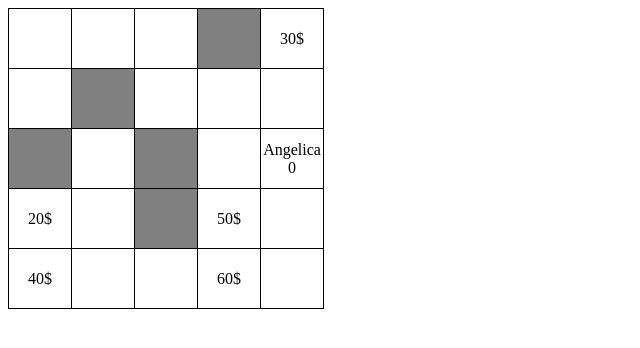
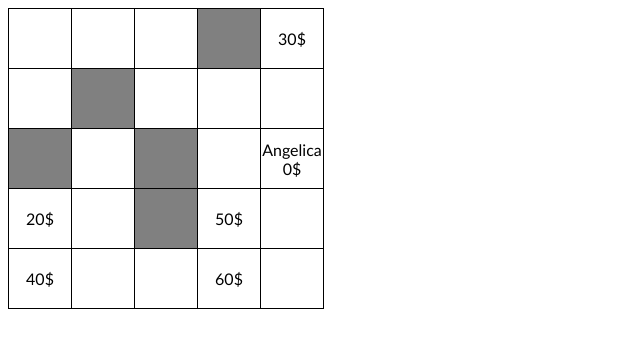
Before and after one commit to Angel2217/board-game, a plain HTML site: page index.html in a window 1280 px wide. Shown: the full height of the page, 0-640 px from the left. Drawn offline with nearby package versions, Linux system fonts and the light colour scheme.

Commit message:
Update 05/09

```diff
--- a/css.css
+++ b/css.css
@@ -18,6 +18,14 @@ td {
   background-color: grey;
 }
 
+body {
+  font-family: calibri;
+}
+
 .cash::after {
   content: "$";
 }
+
+.money::after {
+  content: "$";
+}
```
